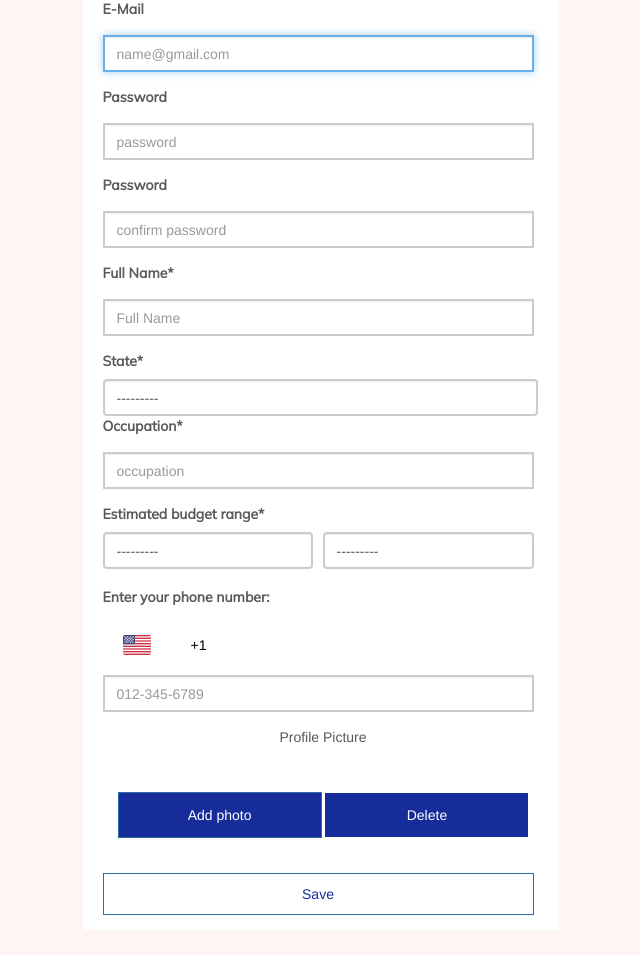
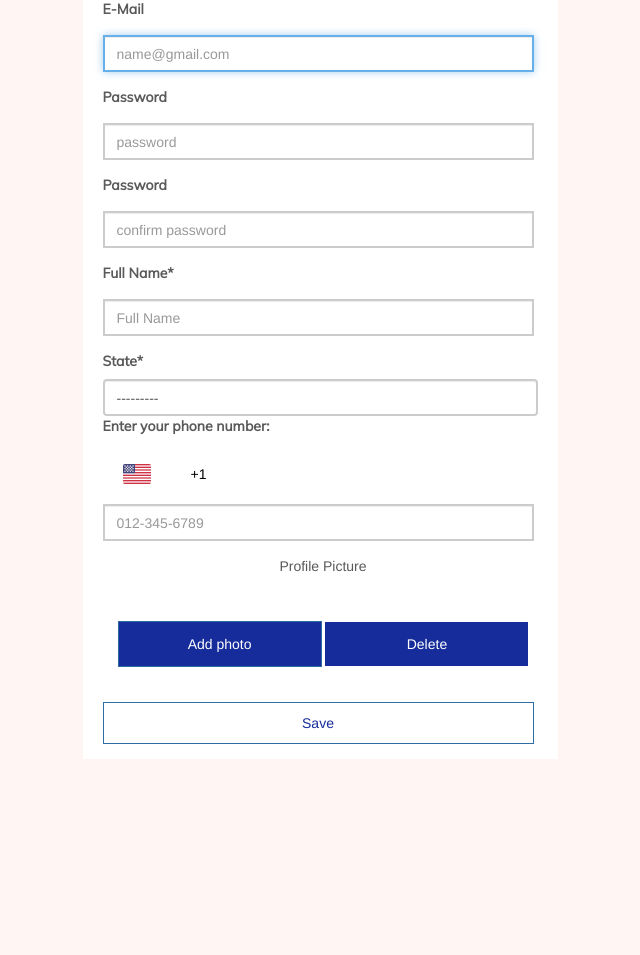
Before and after one commit to muradaghazade/fibility, a Django app: page /accounts/register-advisor/ in a window 1280 px wide. Shown: the part 249-1204 px from the top of the page, without its empty margins (320-960 px from the left). Run offline with Django 3.2, Linux system fonts and the light colour scheme; some libraries are stand-ins or nearby versions.

Commit message:
all updates included

```diff
--- a/account/admin.py
+++ b/account/admin.py
@@ -1,5 +1,5 @@
 from django.contrib import admin
-from account.models import User, Message, State, StartBudget, EndBudget
+from account.models import User, Message, State
 from django.contrib.auth.models import Group
 from django.forms import ModelForm
 
@@ -7,11 +7,11 @@ from django.forms import ModelForm
 # @admin.register(User, Region, TypeOfAdvice)
 class TheUserAdmin(admin.ModelAdmin):
     # model = User
-    list_display = ('email', 'salary', 'age', 'is_advisor', 'is_seeker')
+    list_display = ('email', 'age', 'is_advisor', 'is_seeker')
     ordering = ('-id',)
     search_fields = ('email',)
     list_filter = ('is_advisor',)
 
 admin.site.register(User, TheUserAdmin)
-admin.site.register([Message, State, StartBudget, EndBudget, ])
+admin.site.register([Message, State, ])
 admin.site.unregister([Group, ])
--- a/account/forms.py
+++ b/account/forms.py
@@ -29,20 +29,16 @@ class AdvisorRegisterForm(UserCreationForm):
 
     class Meta:
         model = User
-        fields = ('full_name','email','password1','password2','occupation', 'salary', 'number', 'is_advisor', 'profile_pic', 'state', 'start_budget', 'end_budget')
+        fields = ('full_name','email','password1','password2', 'number', 'is_advisor', 'profile_pic', 'state')
 
         widgets = {
             'full_name': forms.TextInput(attrs={'id': 'fullname', 'placeholder': 'Full Name', 'class': 'form-control'}),
             'state': forms.Select(attrs={'id': 'sell', 'class': 'form-control select__field'}),
-            'start_budget': forms.Select(attrs={'id': 'start-budget', 'class': 'form-control select__field'}),
-            'end_budget': forms.Select(attrs={'id': 'end-budget', 'class': 'form-control select__field'}),
             # 'type_of_advice': forms.Select(attrs={'id': 'sell', 'class': 'form-control select__field'}),
             'email': forms.EmailInput(attrs={'id': 'email', 'placeholder': 'name@gmail.com', 'class': 'form-control'}),
             'is_employed': forms.CheckboxInput(attrs={'id': 'is_employed'}),
             'is_advisor': forms.CheckboxInput(attrs={'id': 'is_advisor', 'checked':'True'}),
-            'occupation': forms.TextInput(attrs={'id': 'occupation', 'placeholder': 'occupation', 'class': 'form-control'}),
             'number': forms.NumberInput(attrs={'id': 'phone', 'placeholder': '012-345-6789', 'class': 'form-control', 'pattern': '[0-9]{3}-[0-9]{2}-[0-9]{3}'}),
-            'salary': forms.NumberInput(attrs={'id': 'salary', 'placeholder': 'Salary', 'class': 'form-control'}),
             # 'company': forms.TextInput(attrs={'id': 'company', 'placeholder': 'company', 'class': 'form-control'}),
         }
 
@@ -65,20 +61,17 @@ class SeekerRegisterForm(UserCreationForm):
 
     class Meta:
         model = User
-        fields = ('full_name','email','password1','password2', 'occupation', 'salary', 'number', 'is_seeker', 'profile_pic', 'age', 'state', 'start_budget', 'end_budget')
+        fields = ('full_name','email','password1','password2', 'number', 'is_seeker', 'profile_pic', 'age', 'state')
 
         widgets = {
             'full_name': forms.TextInput(attrs={'id': 'fullname', 'placeholder': 'Full Name', 'class': 'form-control'}),
             'state': forms.Select(attrs={'id': 'sell', 'placeholder': 'Username', 'class': 'form-control select__field'}),
-            'start_budget': forms.Select(attrs={'id': 'start-budget', 'class': 'form-control select__field'}),
-            'end_budget': forms.Select(attrs={'id': 'end-budget', 'class': 'form-control select__field'}),
             # 'type_of_advice': forms.Select(attrs={'id': 'sell', 'class': 'form-control select__field'}),
             'email': forms.EmailInput(attrs={'id': 'email', 'placeholder': 'name@gmail.com', 'class': 'form-control'}),
             'is_seeker': forms.CheckboxInput(attrs={'id': 'is_seeker', 'checked': 'True'}),
             'age': forms.NumberInput(attrs={'id': 'number', 'placeholder': 'Age', 'class': 'form-control'}),
-            'occupation': forms.TextInput(attrs={'id': 'occupation', 'placeholder': 'occupation', 'class': 'form-control'}),
             'number': forms.NumberInput(attrs={'id': 'phone', 'placeholder': '123-456-7890', 'class': 'form-control', 'pattern': '[0-9]{3}-[0-9]{2}-[0-9]{3}'}),
-            'salary': forms.NumberInput(attrs={'id': 'salary', 'placeholder': 'Salary range', 'class': 'form-control'}),
+
             # 'company': forms.TextInput(attrs={'id': 'company', 'placeholder': 'company', 'class': 'form-control'}),
         }
 
@@ -116,15 +109,12 @@ class UpdateProfileForm(forms.ModelForm):
 
     class Meta:
         model = User
-        fields = ['full_name', 'email', 'number', 'profile_pic', 'state', 'start_budget', 'end_budget', 'salary']
+        fields = ['full_name', 'email', 'number', 'profile_pic', 'state']
 
         widgets = {
             'full_name': forms.TextInput(attrs={'id': 'full_name', 'placeholder': 'First Name',  'class': 'form-control'}),
             'email': forms.EmailInput(attrs={'id': 'email', 'placeholder': 'Bio',  'class': 'form-control'}),
             'state': forms.Select(attrs={'id': 'sell', 'placeholder': 'Username', 'class': 'form-control select__field'}),
-            'start_budget': forms.Select(attrs={'id': 'start-budget', 'class': 'form-control select__field'}),
-            'end_budget': forms.Select(attrs={'id': 'end-budget', 'class': 'form-control select__field'}),
-            'salary': forms.NumberInput(attrs={'id': 'salary', 'placeholder': 'Budget', 'class': 'form-control'}),
             # 'company': forms.TextInput(attrs={'id': 'company', 'placeholder': 'company', 'class': 'form-control'}),
             'number': forms.NumberInput(attrs={'id': 'phone', 'placeholder': '123-456-7890', 'class': 'form-control', 'pattern': '[0-9]{3}-[0-9]{2}-[0-9]{3}'}),
         }
--- a/account/models.py
+++ b/account/models.py
@@ -25,16 +25,12 @@ class User(AbstractUser):
     email = models.EmailField(('email adress'), unique=True)
     full_name = models.CharField(max_length=100)
     age = models.IntegerField(null=True, blank=True)
-    occupation = models.CharField(max_length=255, null=True, blank=True)
-    salary = models.IntegerField(('Amount'),null=True, blank=True)
     number = models.CharField(max_length=100, null=True, blank=True)
     profile_pic = models.ImageField(upload_to='images', null=True, blank=True)
     is_advisor = models.BooleanField(default=False)
     is_seeker = models.BooleanField(default=False)
     slug = models.SlugField(max_length=255, null=True, blank=True)
     state = models.ForeignKey("State", on_delete=models.CASCADE, db_index=True, related_name='message', null=True, blank=True)
-    start_budget = models.ForeignKey("StartBudget", on_delete=models.CASCADE, db_index=True, related_name='start_user', null=True, blank=True)
-    end_budget = models.ForeignKey("EndBudget", on_delete=models.CASCADE, db_index=True, related_name='end_user', null=True, blank=True)
 
     USERNAME_FIELD = 'email'
     REQUIRED_FIELDS = []
@@ -80,29 +76,29 @@ class State(models.Model):
         verbose_name = 'State'
         verbose_name_plural = 'States'
 
-class StartBudget(models.Model):
-    budget = models.IntegerField(null=True)
-    added_at = models.DateTimeField(auto_now_add=True)
-    updated_at = models.DateTimeField(auto_now=True)
+# class StartBudget(models.Model):
+#     budget = models.IntegerField(null=True)
+#     added_at = models.DateTimeField(auto_now_add=True)
+#     updated_at = models.DateTimeField(auto_now=True)
 
-    def __str__(self):
-        return f'{self.budget}'
+#     def __str__(self):
+#         return f'{self.budget}'
 
-    class Meta:
-        verbose_name = 'Start Budget'
-        verbose_name_plural = 'Start Budgets'
+#     class Meta:
+#         verbose_name = 'Start Budget'
+#         verbose_name_plural = 'Start Budgets'
 
-class EndBudget(models.Model):
-    budget = models.IntegerField(null=True)
-    added_at = models.DateTimeField(auto_now_add=True)
-    updated_at = models.DateTimeField(auto_now=True)
+# class EndBudget(models.Model):
+#     budget = models.IntegerField(null=True)
+#     added_at = models.DateTimeField(auto_now_add=True)
+#     updated_at = models.DateTimeField(auto_now=True)
 
-    def __str__(self):
-        return f'{self.budget}'
+#     def __str__(self):
+#         return f'{self.budget}'
 
-    class Meta:
-        verbose_name = 'End Budget'
-        verbose_name_plural = 'End Budgets'
+#     class Meta:
+#         verbose_name = 'End Budget'
+#         verbose_name_plural = 'End Budgets'
 
 # class TypeOfAdvice(models.Model):
 #     title = models.CharField(max_length=255, null=True)
--- a/account/templates/financial-advisor.html
+++ b/account/templates/financial-advisor.html
@@ -219,27 +219,6 @@ input[type=range] {
 
 
             </div>
-
-              <div class="form-group">
-                <label for="occupation">Occupation*</label>
-                  {{form.occupation}}
-                  {{form.occupation.errors}}
-                <div class="invalid-feedback">
-                  Your Occupation is invalid
-                </div>
-              </div>
-
-              <div class="form-group">
-                <label for="occupation">Estimated budget range*</label>
-                <div style="display: flex;">
-                  {{form.start_budget}}
-                    {{form.start_budget.errors}}
-                    --
-                    {{form.end_budget}}
-                    {{form.end_budget.errors}}
-
-                </div>
-              </div>
               <!-- <div class="form-group">
                 <label for="customRange2" class="form-label">Your salary range*</label>
                 <div class="range">
```
Also changed, not shown: account/templates/advice-seekers.html (+0 -17 lines), account/templates/profile.html (+0 -22 lines), core/templates/table.html (+3 -5 lines), core/views.py (+4 -10 lines), account/migrations/0029_auto_20210409_1139.py (added), account/migrations/0030_auto_20210409_1146.py (added), db.sqlite3.
